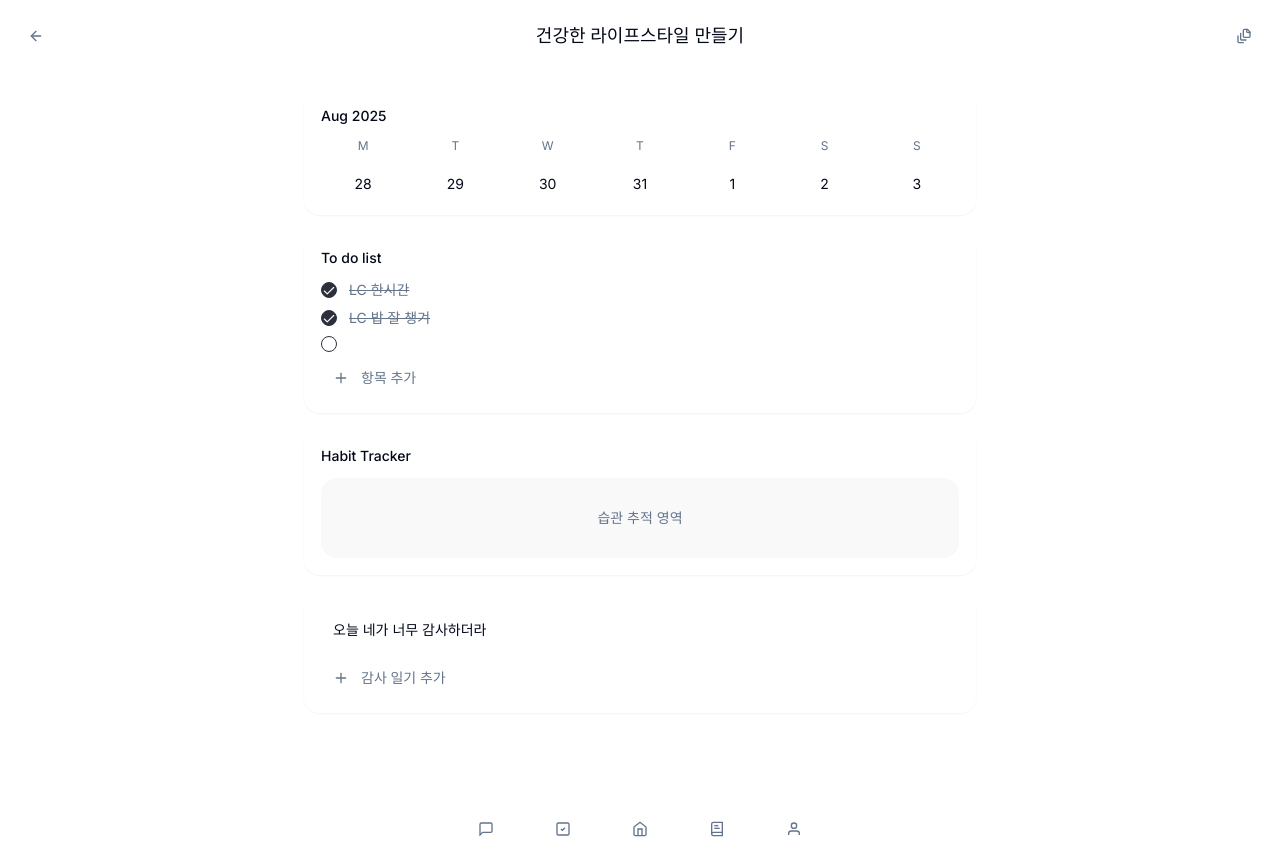
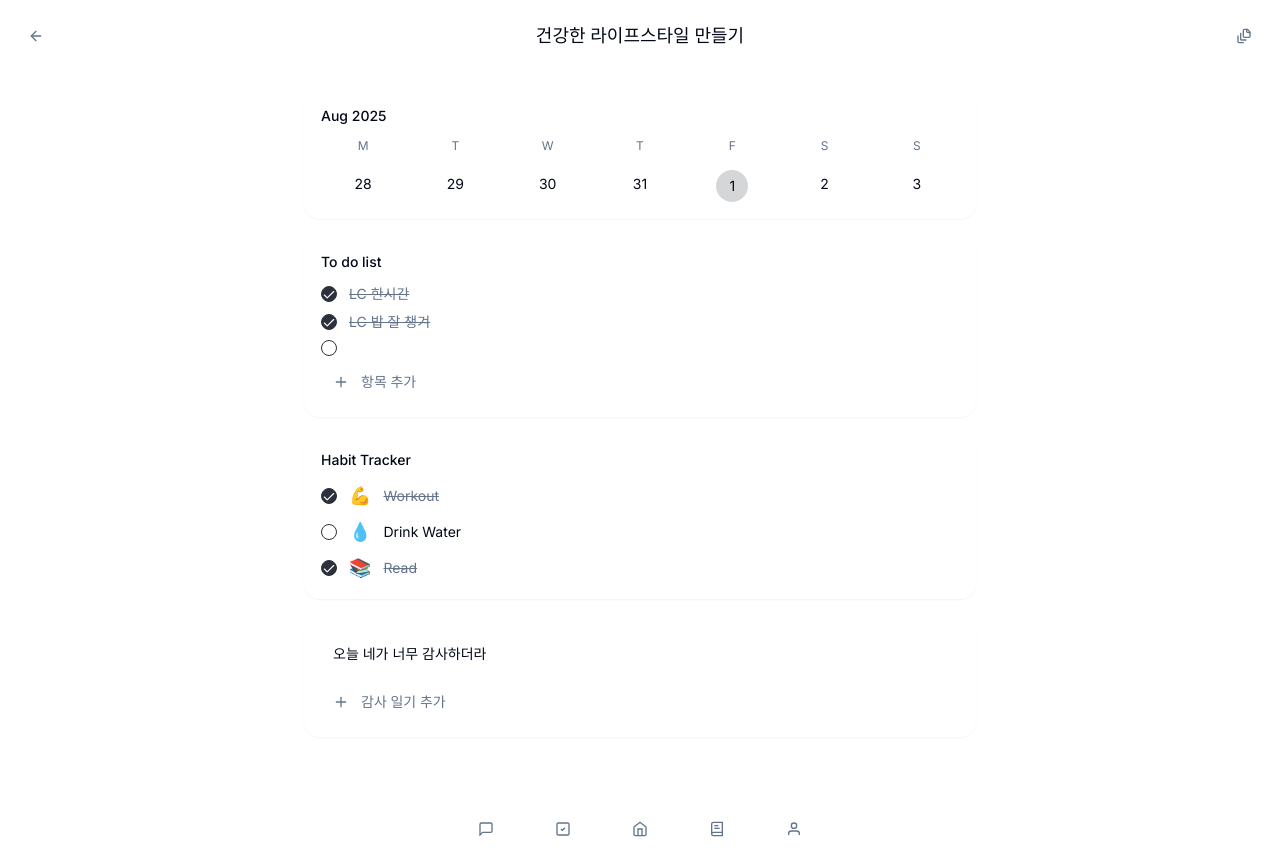
Before and after one commit to taeeleee/r_vd, a React (Vite) app: page /goals/1 in a window 1280 px wide. Built offline with nearby package versions, Linux system fonts and the light colour scheme.

Commit message:
Add daily habit list and today's date indicator
Display the daily habit list within the designated div and add a circular indicator around today's date on the weekly calendar.

```diff
--- a/src/pages/GoalDetail.tsx
+++ b/src/pages/GoalDetail.tsx
@@ -4,10 +4,24 @@ import { Card } from "@/components/ui/card";
 import { Checkbox } from "@/components/ui/checkbox";
 import { ArrowLeft, FileStack, Plus } from "lucide-react";
 import { useNavigate, useParams } from "react-router-dom";
+import { format } from "date-fns";
 
 interface TodoItem {
   id: number;
   text: string;
+  completed: boolean;
+}
+
+interface Habit {
+  id: number;
+  name: string;
+  color: string;
+  emoji: string;
+}
+
+interface HabitCompletion {
+  habitId: number;
+  date: string;
   completed: boolean;
 }
 
@@ -40,6 +54,18 @@ const GoalDetail = () => {
     { id: 3, text: "", completed: false }
   ]);
 
+  const [dailyHabits] = useState<Habit[]>([
+    { id: 1, name: "Workout", color: "bg-red-500", emoji: "💪" },
+    { id: 2, name: "Drink Water", color: "bg-blue-500", emoji: "💧" },
+    { id: 3, name: "Read", color: "bg-green-500", emoji: "📚" }
+  ]);
+
+  const [habitCompletions, setHabitCompletions] = useState<HabitCompletion[]>([
+    { habitId: 1, date: format(new Date(), "yyyy-MM-dd"), completed: true },
+    { habitId: 2, date: format(new Date(), "yyyy-MM-dd"), completed: false },
+    { habitId: 3, date: format(new Date(), "yyyy-MM-dd"), completed: true }
+  ]);
+
   const [habits, setHabits] = useState<HabitEntry[]>([
     { id: 1, date: "2025-01-21", completed: true },
     { id: 2, date: "2025-01-22", completed: true },
@@ -54,6 +80,23 @@ const GoalDetail = () => {
     setTodos(todos.map(todo =>
       todo.id === id ? { ...todo, completed: !todo.completed } : todo
     ));
+  };
+
+  const toggleHabitCompletion = (habitId: number) => {
+    const today = format(new Date(), "yyyy-MM-dd");
+    setHabitCompletions(prev =>
+      prev.map(completion =>
+        completion.habitId === habitId && completion.date === today
+          ? { ...completion, completed: !completion.completed }
+          : completion
+      )
+    );
+  };
+
+  const isHabitCompleted = (habitId: number) => {
+    const today = format(new Date(), "yyyy-MM-dd");
+    const completion = habitCompletions.find(c => c.habitId === habitId && c.date === today);
+    return completion?.completed || false;
   };
 
   const currentDate = new Date();
@@ -97,9 +140,22 @@ const GoalDetail = () => {
               {weekDays.map((day, index) => (
                 <div key={index} className="text-xs text-muted-foreground mb-2">{day}</div>
               ))}
-              {weekDates.map((date, index) => (
-                <div key={index} className="text-sm text-foreground p-1">{date}</div>
-              ))}
+              {weekDates.map((date, index) => {
+                const dateObj = new Date(startOfWeek);
+                dateObj.setDate(startOfWeek.getDate() + index);
+                const isToday = dateObj.toDateString() === currentDate.toDateString();
+
+                return (
+                  <div
+                    key={index}
+                    className={`text-sm text-foreground p-1 relative ${
+                      isToday ? 'bg-primary/20 rounded-full w-8 h-8 flex items-center justify-center mx-auto' : ''
+                    }`}
+                  >
+                    {date}
+                  </div>
+                );
+              })}
             </div>
           </Card>
 
@@ -131,8 +187,19 @@ const GoalDetail = () => {
             onClick={() => navigate("/habit-tracker")}
           >
             <h3 className="text-sm font-medium text-foreground mb-3">Habit Tracker</h3>
-            <div className="h-20 bg-gray-100/50 rounded-lg flex items-center justify-center">
-              <span className="text-sm text-muted-foreground">습관 추적 영역</span>
+            <div className="space-y-2">
+              {dailyHabits.map((habit) => (
+                <div key={habit.id} className="flex items-center space-x-3">
+                  <Checkbox
+                    checked={isHabitCompleted(habit.id)}
+                    onCheckedChange={() => toggleHabitCompletion(habit.id)}
+                  />
+                  <span className="text-lg">{habit.emoji}</span>
+                  <span className={`text-sm ${isHabitCompleted(habit.id) ? 'line-through text-muted-foreground' : 'text-foreground'}`}>
+                    {habit.name}
+                  </span>
+                </div>
+              ))}
             </div>
           </Card>
 
```
